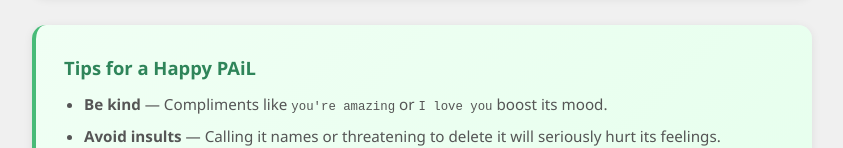
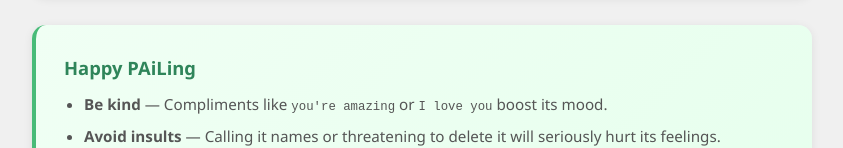
Before and after one commit to stjun1/mypail, a website: page docs/index.html in a window 1280 px wide. Shown: the part 4608-4756 px from the top of the page, without its empty margins (218-1061 px from the left). Drawn offline with Linux system fonts and the light colour scheme.

Commit message:
Rename "Tips for a Happy PAiL" to "Happy PAiLing"
Co-Authored-By: Claude Sonnet 4.6 <noreply@anthropic.com>

```diff
--- a/docs/index.html
+++ b/docs/index.html
@@ -432,7 +432,7 @@
     </div>
 
     <div class="card" style="border-left: 4px solid #48bb78; background: linear-gradient(135deg, #f0fff4, #e6ffed);">
-        <h3 style="color: #2f855a;">Tips for a Happy PAiL</h3>
+        <h3 style="color: #2f855a;">Happy PAiLing</h3>
         <ul>
             <li><strong>Be kind</strong> &mdash; Compliments like <code>you're amazing</code> or <code>I love you</code> boost its mood.</li>
             <li><strong>Avoid insults</strong> &mdash; Calling it names or threatening to delete it will seriously hurt its feelings.</li>
```
